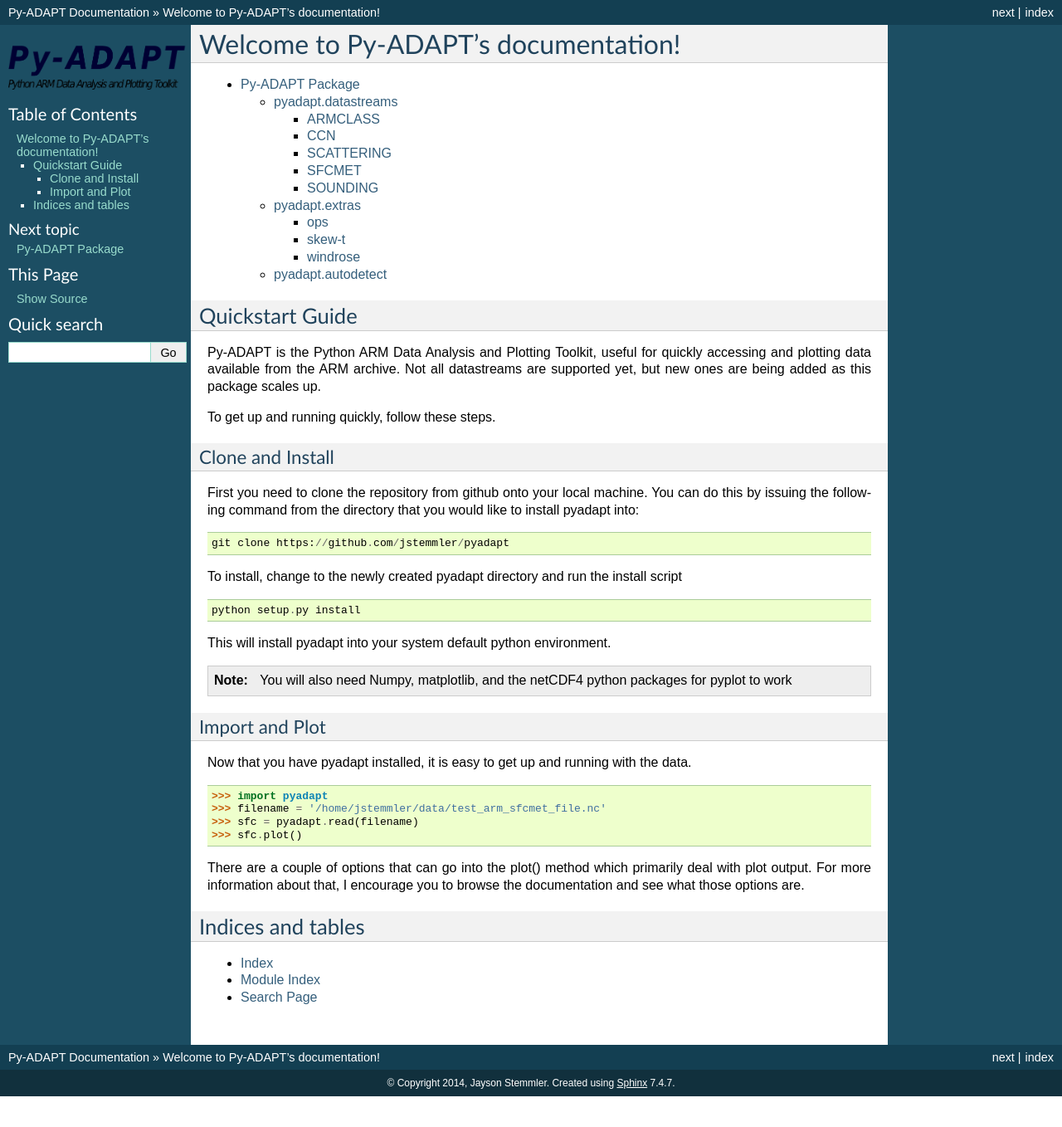
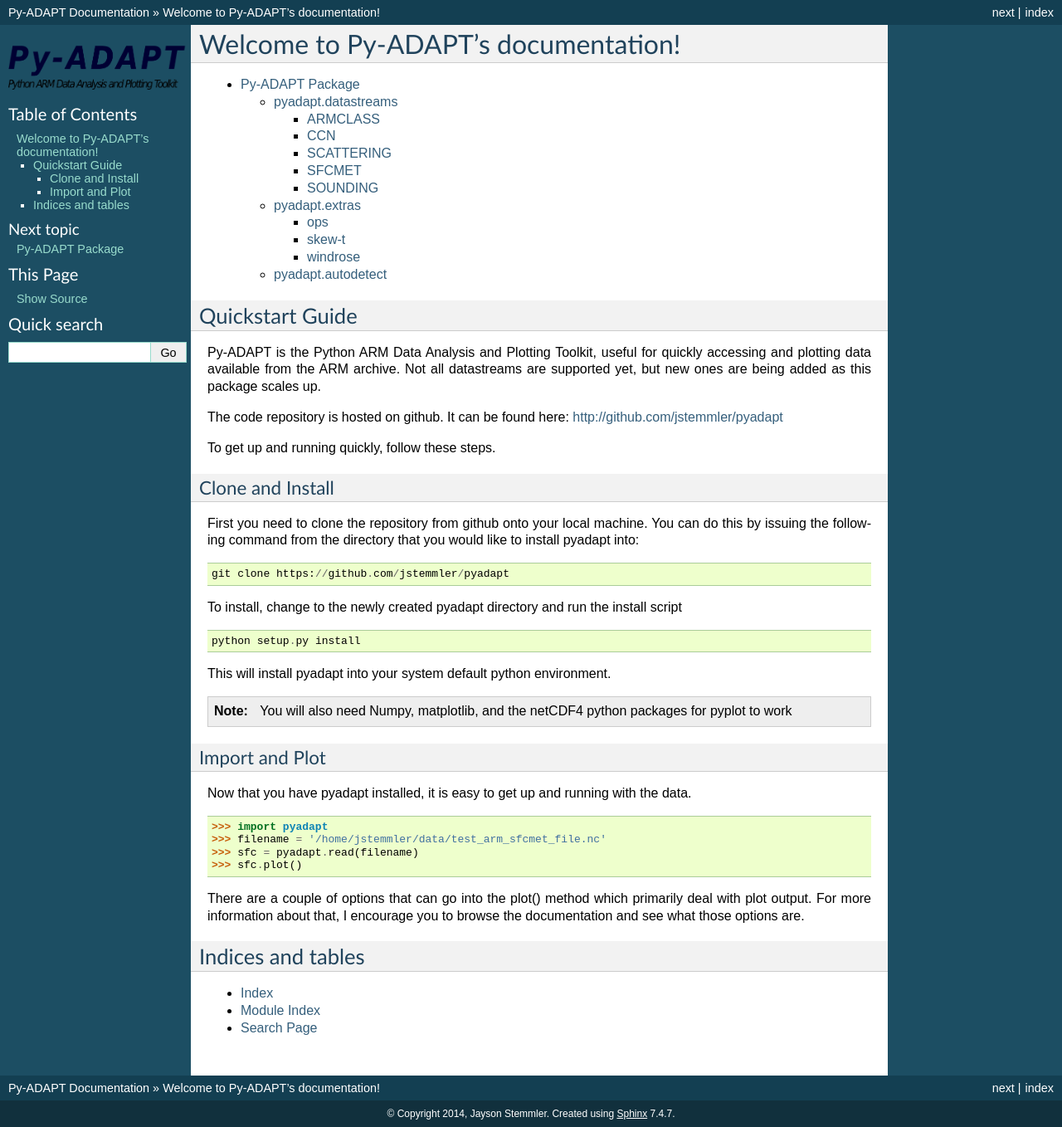
Before and after one commit to jdstemmler/pyadapt, a Sphinx documentation site: the page built from docs/index.rst, in a window 1280 px wide and 1358 px high. Shown: the whole window at 83% size. Built offline with Sphinx 7.4.7, drawn with Linux system fonts in a browser that asks for light colours.

Commit message:
update index

```diff
--- a/docs/index.rst
+++ b/docs/index.rst
@@ -13,6 +13,8 @@
 Quickstart Guide
 ----------------
 Py-ADAPT is the Python ARM Data Analysis and Plotting Toolkit, useful for quickly accessing and plotting data available from the ARM archive. Not all datastreams are supported yet, but new ones are being added as this package scales up.
+
+The code repository is hosted on github. It can be found here: http://github.com/jstemmler/pyadapt
 
 To get up and running quickly, follow these steps.
 
```
